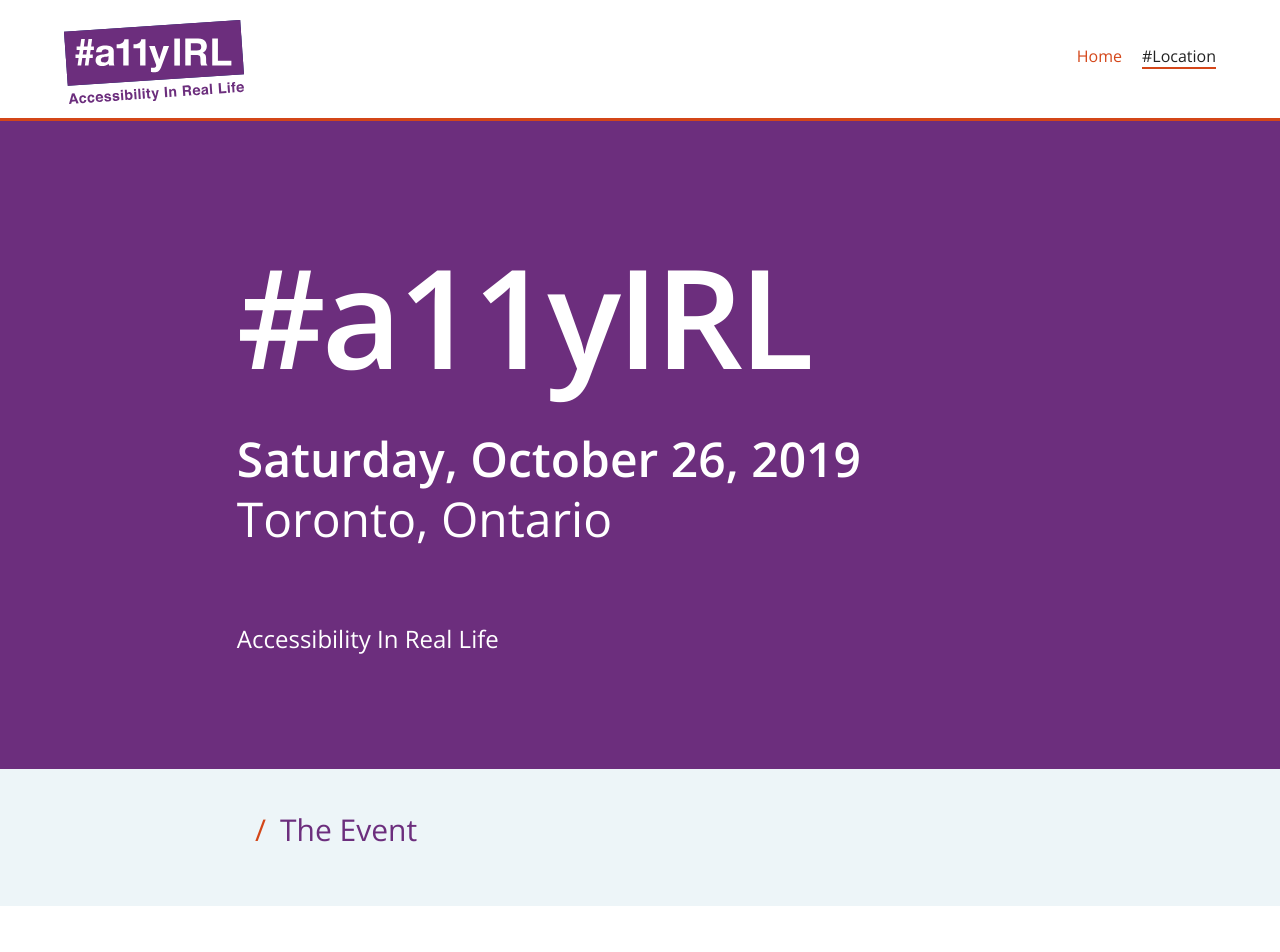
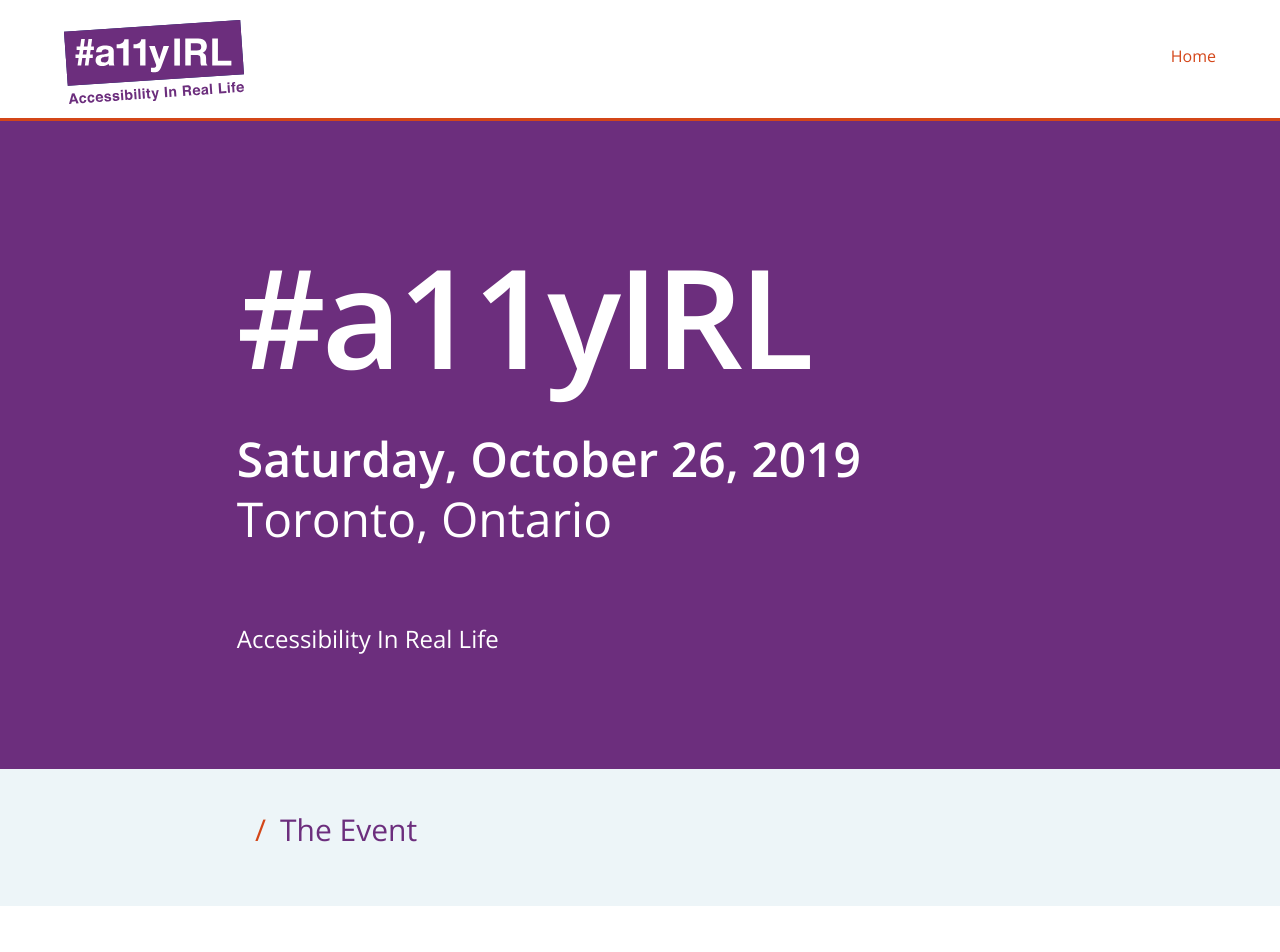
Before and after one commit to a11yTO/static-irl-site, a Jekyll site: the page built from index.html, in a window 1280 px wide. Shown: the top 952 px of the page. Built offline with Jekyll 4.4.1, drawn with Linux system fonts in a browser that asks for light colours.

Commit message:
Remove '#Location' from main navigation

```diff
--- a/_includes/header.html
+++ b/_includes/header.html
@@ -11,9 +11,6 @@
           <li>
             <a {% if page.id == 'home' %}class="current-page"{% endif %} href="/">Home</a>
           </li>
-          <li>
-            <a href="#location">#Location</a>
-          </li>
         </ul>
       </nav>
     </div>
```
